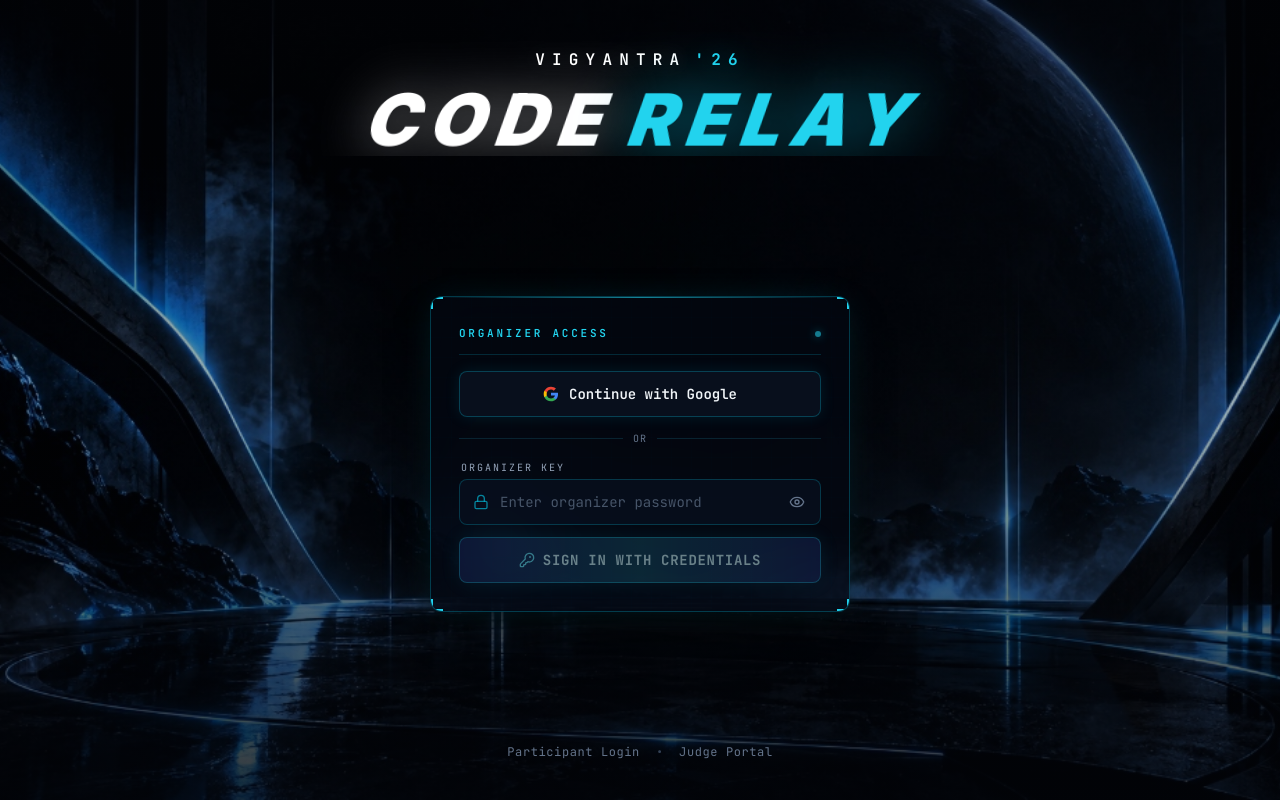
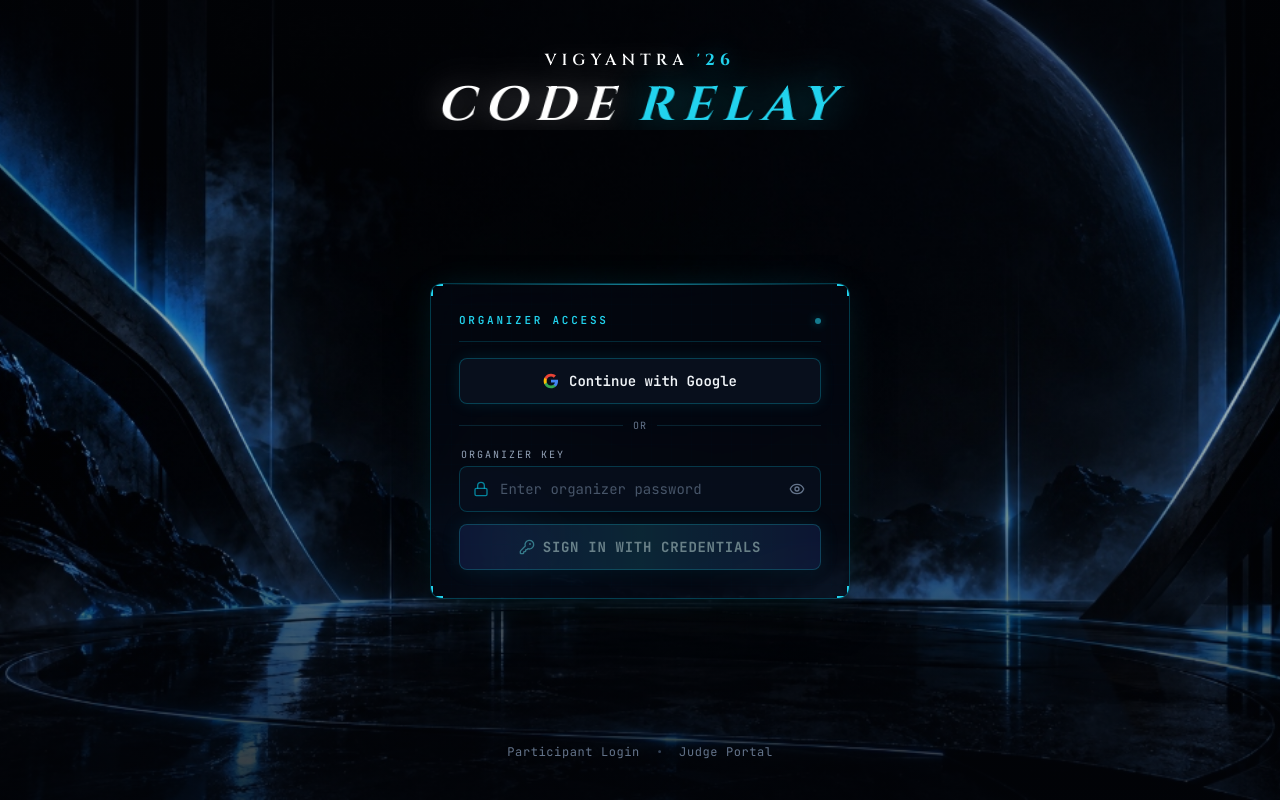
Before and after one commit to praneel46/coderelay2, a React (Vite) app: page /organizer/login in a window 1280 px wide. Built offline with nearby package versions, Linux system fonts and the light colour scheme; no server answers.

Commit message:
feat(ui): apply Novarese font to VIGYANTRA '26 and balanced CODE RELAY title

```diff
--- a/index.html
+++ b/index.html
@@ -8,7 +8,7 @@
     <meta name="description" content="VIGYANTRA 2026 Code Relay Competition Platform - Round 2" />
     <link rel="preconnect" href="https://fonts.googleapis.com" />
     <link rel="preconnect" href="https://fonts.gstatic.com" crossorigin />
-    <link href="https://fonts.googleapis.com/css2?family=Inter:wght@300;400;500;600;700;800;900&family=JetBrains+Mono:wght@400;500;600;700&display=swap" rel="stylesheet" />
+    <link href="https://fonts.googleapis.com/css2?family=Cinzel:wght@600;700;800;900&family=Inter:wght@300;400;500;600;700;800;900&family=JetBrains+Mono:wght@400;500;600;700&display=swap" rel="stylesheet" />
   </head>
   <body class="bg-dark-950 text-white min-h-screen">
     <div id="root"></div>
--- a/src/index.css
+++ b/src/index.css
@@ -1,4 +1,12 @@
-@import url('https://fonts.googleapis.com/css2?family=Inter:wght@300;400;500;600;700;800;900&family=JetBrains+Mono:wght@300;400;500;600;700&display=swap');
+@import url('https://fonts.googleapis.com/css2?family=Cinzel:wght@600;700;800;900&family=Inter:wght@300;400;500;600;700;800;900&family=JetBrains+Mono:wght@300;400;500;600;700&display=swap');
+
+@font-face {
+  font-family: 'Novarese';
+  src: local('ITC Novarese Std Medium'), local('ITC Novarese Std'), local('ITC Novarese'), local('Novarese Medium'), local('Novarese');
+  font-weight: 400 900;
+  font-style: normal italic;
+  font-display: swap;
+}
 
 @tailwind base;
 @tailwind components;
--- a/src/pages/judge/JudgeLogin.tsx
+++ b/src/pages/judge/JudgeLogin.tsx
@@ -126,15 +126,15 @@ export default function JudgeLogin() {
         className="relative z-10 text-center pt-2 sm:pt-4 w-full max-w-full overflow-hidden flex flex-col items-center mb-1 sm:mb-2"
       >
         {/* Event/Brand Identifier */}
-        <div className="flex items-center gap-2 text-xs sm:text-sm md:text-base font-mono tracking-[0.35em] sm:tracking-[0.45em] uppercase text-slate-300 font-semibold whitespace-nowrap">
+        <div className="font-novarese flex items-center gap-1.5 sm:gap-2 text-xs sm:text-sm md:text-base tracking-[0.22em] sm:tracking-[0.32em] uppercase text-slate-300 font-semibold whitespace-nowrap">
           <span className="text-white drop-shadow-[0_0_10px_rgba(255,255,255,0.2)]">VIGYANTRA</span>
-          <span className="text-cyan-400 font-extrabold drop-shadow-[0_0_12px_rgba(6,182,212,0.4)]">'26</span>
+          <span className="text-cyan-400 font-bold drop-shadow-[0_0_12px_rgba(6,182,212,0.4)]">'26</span>
         </div>
 
-        {/* Main Hero Title (Stylish Futuristic Display Logo) */}
-        <h1 className="text-4xl sm:text-6xl md:text-7xl font-black italic tracking-[0.08em] sm:tracking-[0.14em] uppercase leading-none mt-2 sm:mt-3 whitespace-nowrap flex items-center justify-center select-none transform -skew-x-6">
-          <span className="text-white drop-shadow-[0_0_25px_rgba(255,255,255,0.45)]">CODE</span>
-          <span className="text-cyan-400 drop-shadow-[0_0_30px_rgba(6,182,212,0.65)] ml-3 sm:ml-4">RELAY</span>
+        {/* Main Hero Title (NOVARESE, Reduced Balanced Size, Stylish, Futuristic) */}
+        <h1 className="font-novarese text-2xl sm:text-4xl md:text-5xl font-bold italic tracking-[0.14em] sm:tracking-[0.2em] uppercase leading-tight mt-1.5 sm:mt-2.5 whitespace-nowrap flex items-center justify-center select-none transform -skew-x-3">
+          <span className="text-white drop-shadow-[0_0_15px_rgba(255,255,255,0.35)]">CODE</span>
+          <span className="text-cyan-400 drop-shadow-[0_0_20px_rgba(6,182,212,0.55)] ml-2.5 sm:ml-3.5">RELAY</span>
         </h1>
       </motion.header>
 
--- a/src/pages/organizer/OrganizerLogin.tsx
+++ b/src/pages/organizer/OrganizerLogin.tsx
@@ -112,15 +112,15 @@ export default function OrganizerLogin() {
         className="relative z-10 text-center pt-2 sm:pt-4 w-full max-w-full overflow-hidden flex flex-col items-center mb-1 sm:mb-2"
       >
         {/* Event/Brand Identifier */}
-        <div className="flex items-center gap-2 text-xs sm:text-sm md:text-base font-mono tracking-[0.35em] sm:tracking-[0.45em] uppercase text-slate-300 font-semibold whitespace-nowrap">
+        <div className="font-novarese flex items-center gap-1.5 sm:gap-2 text-xs sm:text-sm md:text-base tracking-[0.22em] sm:tracking-[0.32em] uppercase text-slate-300 font-semibold whitespace-nowrap">
           <span className="text-white drop-shadow-[0_0_10px_rgba(255,255,255,0.2)]">VIGYANTRA</span>
-          <span className="text-cyan-400 font-extrabold drop-shadow-[0_0_12px_rgba(6,182,212,0.4)]">'26</span>
+          <span className="text-cyan-400 font-bold drop-shadow-[0_0_12px_rgba(6,182,212,0.4)]">'26</span>
         </div>
 
-        {/* Main Hero Title (Stylish Futuristic Display Logo) */}
-        <h1 className="text-4xl sm:text-6xl md:text-7xl font-black italic tracking-[0.08em] sm:tracking-[0.14em] uppercase leading-none mt-2 sm:mt-3 whitespace-nowrap flex items-center justify-center select-none transform -skew-x-6">
-          <span className="text-white drop-shadow-[0_0_25px_rgba(255,255,255,0.45)]">CODE</span>
-          <span className="text-cyan-400 drop-shadow-[0_0_30px_rgba(6,182,212,0.65)] ml-3 sm:ml-4">RELAY</span>
+        {/* Main Hero Title (NOVARESE, Reduced Balanced Size, Stylish, Futuristic) */}
+        <h1 className="font-novarese text-2xl sm:text-4xl md:text-5xl font-bold italic tracking-[0.14em] sm:tracking-[0.2em] uppercase leading-tight mt-1.5 sm:mt-2.5 whitespace-nowrap flex items-center justify-center select-none transform -skew-x-3">
+          <span className="text-white drop-shadow-[0_0_15px_rgba(255,255,255,0.35)]">CODE</span>
+          <span className="text-cyan-400 drop-shadow-[0_0_20px_rgba(6,182,212,0.55)] ml-2.5 sm:ml-3.5">RELAY</span>
         </h1>
       </motion.header>
 
--- a/src/pages/participant/Login.tsx
+++ b/src/pages/participant/Login.tsx
@@ -104,15 +104,15 @@ export default function ParticipantLogin() {
         className="relative z-10 text-center w-full max-w-full overflow-hidden flex flex-col items-center mb-3 sm:mb-4"
       >
         {/* Event/Brand Identifier */}
-        <div className="flex items-center gap-2 text-xs sm:text-sm md:text-base font-mono tracking-[0.35em] sm:tracking-[0.45em] uppercase text-slate-300 font-semibold whitespace-nowrap">
+        <div className="font-novarese flex items-center gap-1.5 sm:gap-2 text-xs sm:text-sm md:text-base tracking-[0.22em] sm:tracking-[0.32em] uppercase text-slate-300 font-semibold whitespace-nowrap">
           <span className="text-white drop-shadow-[0_0_10px_rgba(255,255,255,0.2)]">VIGYANTRA</span>
-          <span className="text-cyan-400 font-extrabold drop-shadow-[0_0_12px_rgba(6,182,212,0.4)]">'26</span>
+          <span className="text-cyan-400 font-bold drop-shadow-[0_0_12px_rgba(6,182,212,0.4)]">'26</span>
         </div>
 
-        {/* Main Hero Title (Stylish Futuristic Display Logo) */}
-        <h1 className="text-4xl sm:text-6xl md:text-7xl font-black italic tracking-[0.08em] sm:tracking-[0.14em] uppercase leading-none mt-2 sm:mt-3 whitespace-nowrap flex items-center justify-center select-none transform -skew-x-6">
-          <span className="text-white drop-shadow-[0_0_25px_rgba(255,255,255,0.45)]">CODE</span>
-          <span className="text-cyan-400 drop-shadow-[0_0_30px_rgba(6,182,212,0.65)] ml-3 sm:ml-4">RELAY</span>
+        {/* Main Hero Title (NOVARESE, Reduced Balanced Size, Stylish, Futuristic) */}
+        <h1 className="font-novarese text-2xl sm:text-4xl md:text-5xl font-bold italic tracking-[0.14em] sm:tracking-[0.2em] uppercase leading-tight mt-1.5 sm:mt-2.5 whitespace-nowrap flex items-center justify-center select-none transform -skew-x-3">
+          <span className="text-white drop-shadow-[0_0_15px_rgba(255,255,255,0.35)]">CODE</span>
+          <span className="text-cyan-400 drop-shadow-[0_0_20px_rgba(6,182,212,0.55)] ml-2.5 sm:ml-3.5">RELAY</span>
         </h1>
       </motion.header>
 
--- a/tailwind.config.js
+++ b/tailwind.config.js
@@ -33,6 +33,7 @@ export default {
         },
       },
       fontFamily: {
+        novarese: ['"Novarese"', '"ITC Novarese"', '"Cinzel"', '"Trajan Pro"', 'Georgia', 'serif'],
         mono: ['"JetBrains Mono"', '"Fira Code"', '"Cascadia Code"', 'Consolas', 'monospace'],
         sans: ['Inter', 'system-ui', 'sans-serif'],
       },
```
